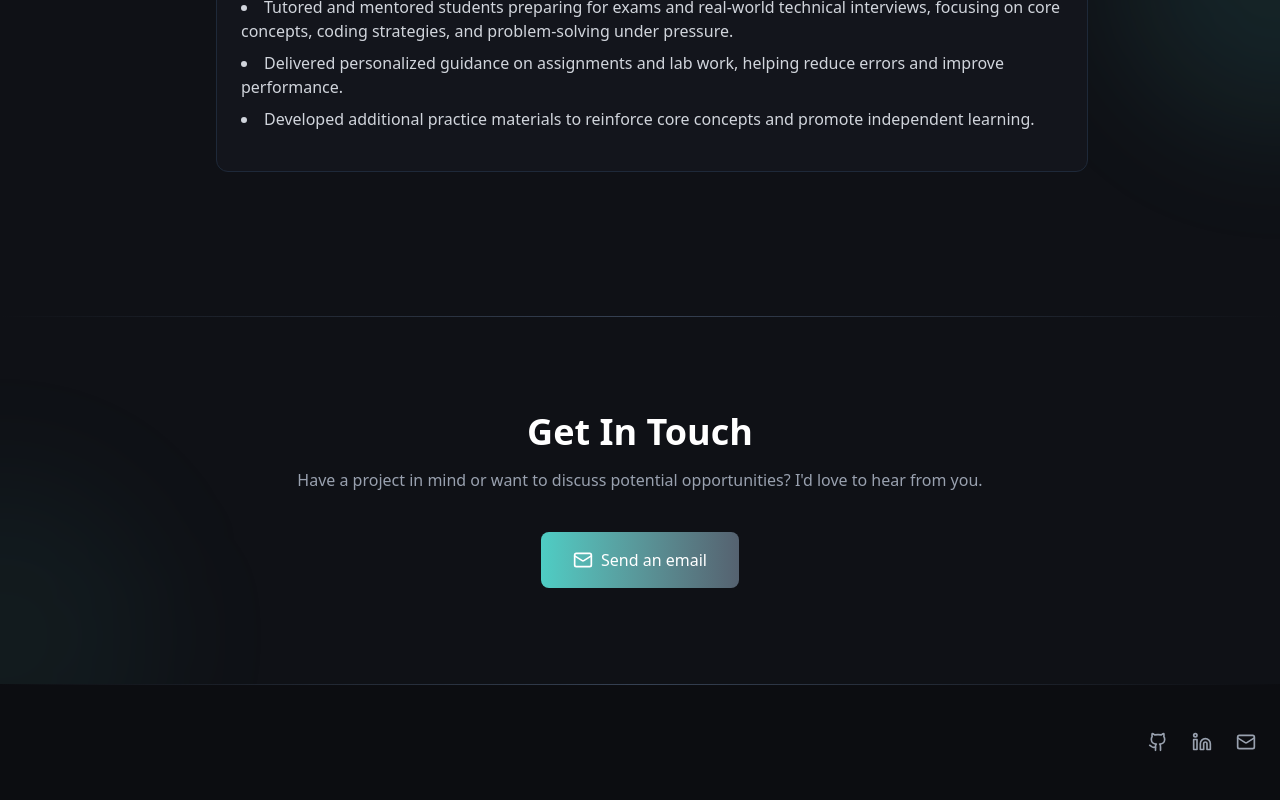
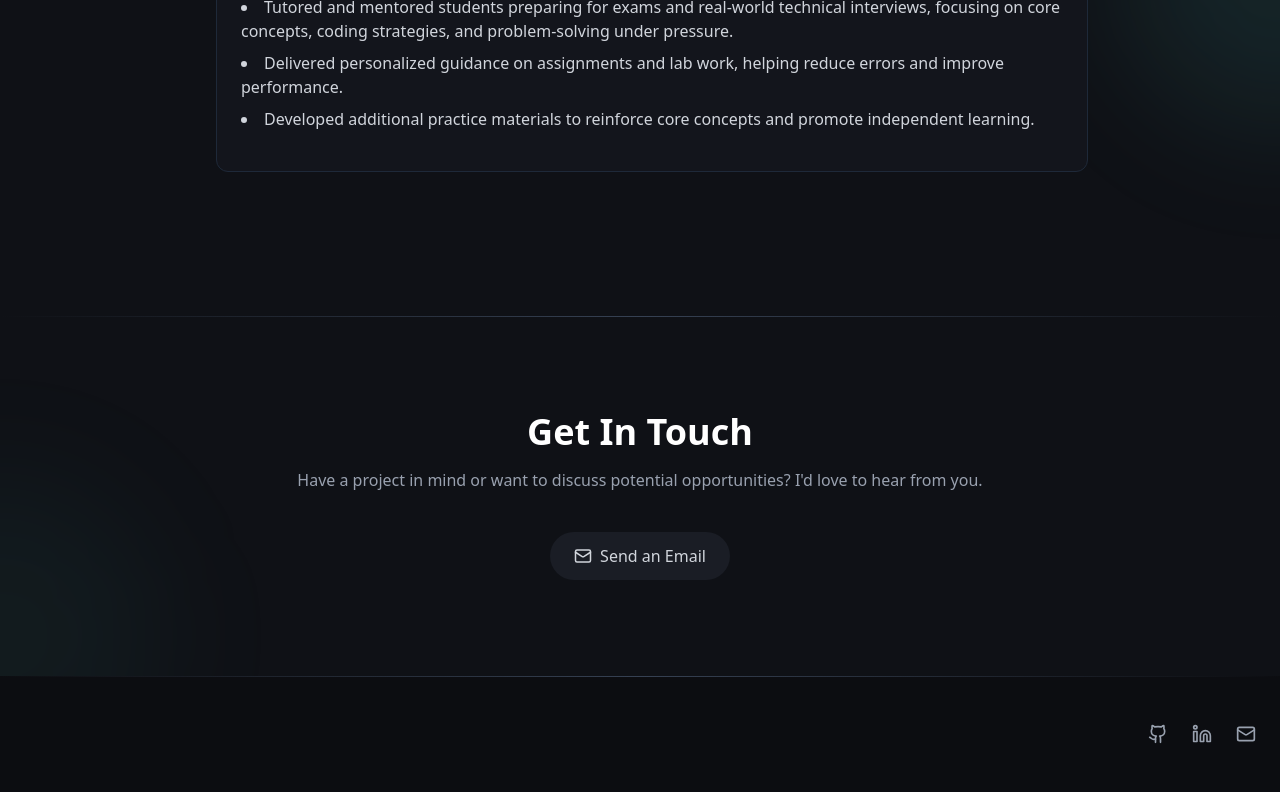
Before and after one commit to Sthiber/portfolio_website, a React (Vite) app: page / in a window 1280 px wide. Shown: the part 2984-3784 px from the top of the page. Built offline with nearby package versions, Linux system fonts and the light colour scheme.

Commit message:
fix: made the button in the contact section look like the rest of the buttons in the page to maintain consistency.

```diff
--- a/components/Contact.tsx
+++ b/components/Contact.tsx
@@ -18,10 +18,10 @@ export function Contact() {
           </p>
           <button
             onClick={handleContactClick}
-            className="bg-gradient-to-r from-[#4ECDC4] to-[#556270] hover:opacity-90 text-white font-medium px-8 py-4 rounded-lg flex items-center justify-center transition-all duration-300 mx-auto"
+            className="bg-[#1a1d25] text-gray-300 px-6 py-3 rounded-full flex items-center hover:bg-[#4ECDC4]/20 hover:text-[#4ECDC4] transition-all duration-300 mx-auto"
           >
-            <MailIcon size={20} className="mr-2" />
-            Send an email
+            <MailIcon size={18} className="mr-2" />
+            Send an Email
           </button>
         </div>
       </div>
```
